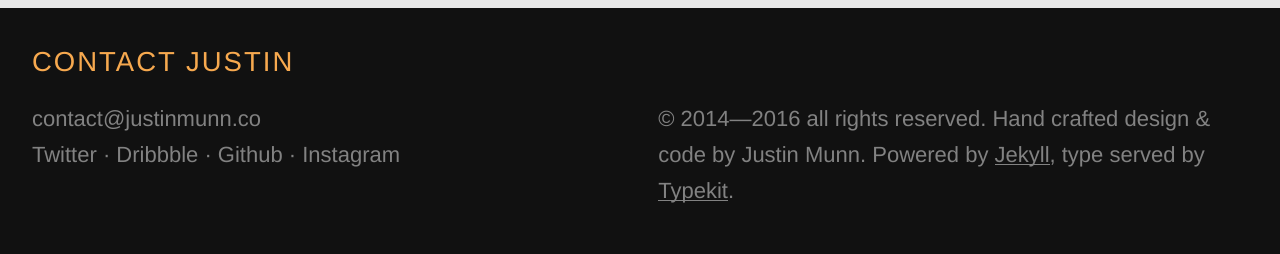
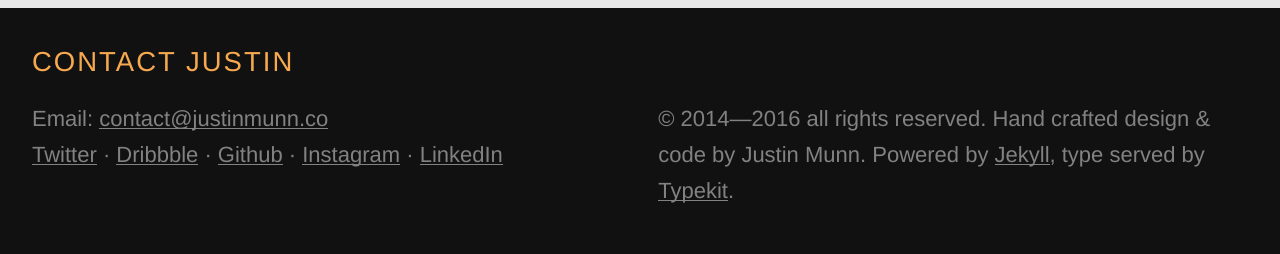
Before and after one commit to jwmunn-og/2016-personal-site, a Jekyll site: the page built from index.html, in a window 1280 px wide. Shown: the part 3074-3328 px from the top of the page. Built offline with Jekyll 4.4.1, drawn with Linux system fonts in a browser that asks for light colours.

Commit message:
Footer and Web101 view slide links more consistent.

```diff
--- a/_includes/footer.html
+++ b/_includes/footer.html
@@ -7,11 +7,10 @@
     <div class="row">
       <div class="half">
         <ul class="contact-list">
-          <li><a href="mailto:{{ site.email }}">{{ site.email }}</a></li>
-          <li><a href="#">Twitter</a> &middot <a href="#">Dribbble</a> &middot <a href="#">Github</a> &middot <a href="#">Instagram</a></li>
+          <li>Email: <a href="mailto:{{ site.email }}">{{ site.email }}</a></li>
+          <li><a href="https://twitter.com/jwmunn">Twitter</a> &middot <a href="https://dribbble.com/jwmunn">Dribbble</a> &middot <a href="https://github.com/jwmunn">Github</a> &middot <a href="https://www.instagram.com/jwmunn/">Instagram</a> &middot <a href="https://www.linkedin.com/in/jwmunn">LinkedIn</a></li>
         </ul>
       </div>
-
       <div class="half">
         <p class="text">{{ site.description }}</p>
       </div>
--- a/_sass/_layout.scss
+++ b/_sass/_layout.scss
@@ -131,7 +131,7 @@
     }
 }
 
-.text {
+.text, .contact-list {
     z-index: 2;
     a:hover:after {
         bottom: -2px;
@@ -139,7 +139,7 @@
     }
 }
 
-.text a:after {
+.text a:after, .contact-list a:after {
             content: "";
             position: absolute;
             bottom: 2px;
```
Also changed, not shown: work/web101.md (+3 -3 lines).
